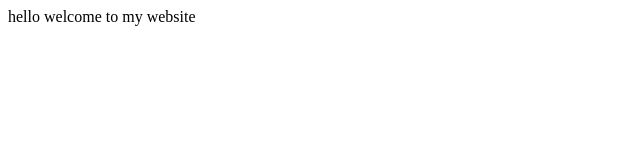
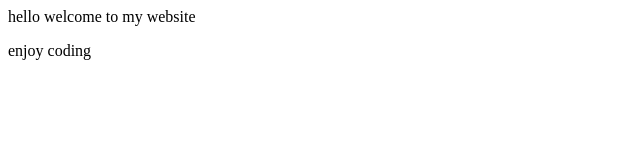
Before and after one commit to Yakubuh/new.code, a plain HTML site: page index.html in a window 1280 px wide. Shown: the full height of the page, 0-640 px from the left. Drawn offline with Linux system fonts and the light colour scheme.

Commit message:
Update index.html

```diff
--- a/index.html
+++ b/index.html
@@ -7,5 +7,6 @@
 </head>
 <body>
     <P>hello welcome to my website</P>
+    <P> enjoy coding</p>
 </body>
 </html>
```
